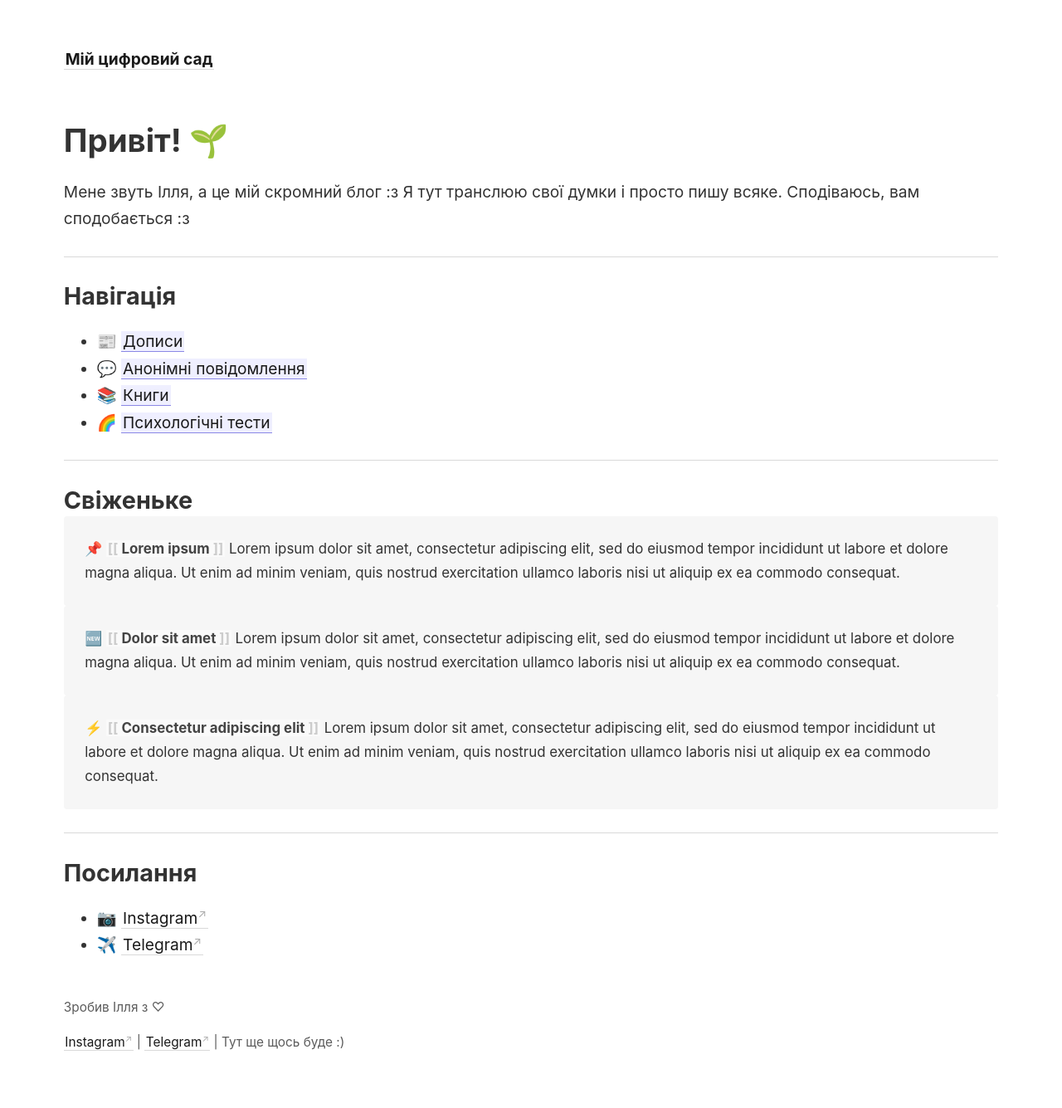
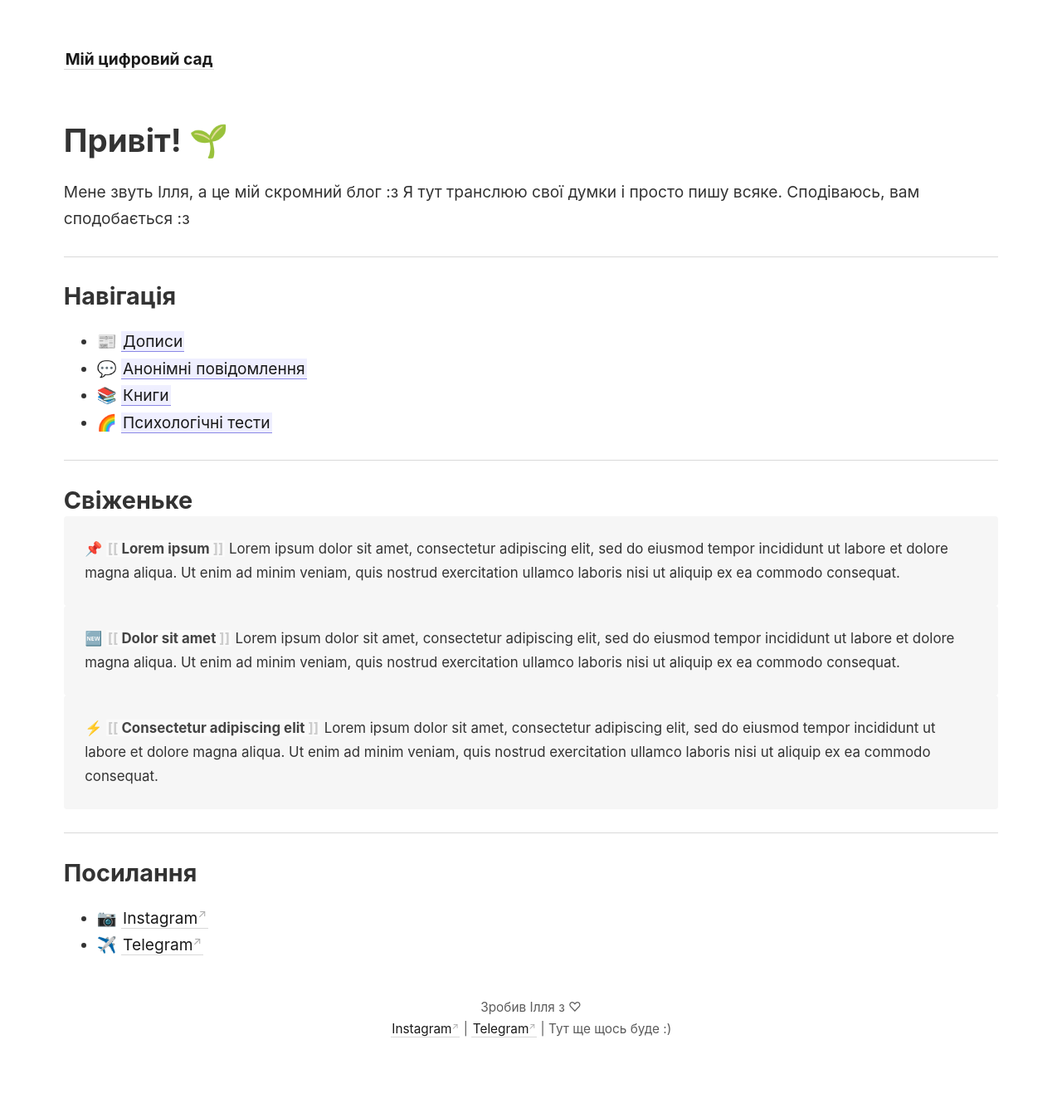
Before and after one commit to Laktionof/digital-garden, a Jekyll site: the page built from _pages/index.md, in a window 1280 px wide. Shown: the whole page at 83% size. Built offline with Jekyll 4.4.1, drawn with Linux system fonts in a browser that asks for light colours.

```diff
--- a/_includes/footer.html
+++ b/_includes/footer.html
@@ -1 +1 @@
-Зробив Ілля з ♡ <p><a href="https://instagram.com/laktionof">Instagram</a> | <a href="https://t.me/Laktionof">Telegram</a> | Тут ще щось буде :)
+<center>Зробив Ілля з ♡ <br><a href="https://instagram.com/laktionof">Instagram</a> | <a href="https://t.me/Laktionof">Telegram</a> | Тут ще щось буде :)</center>
```
